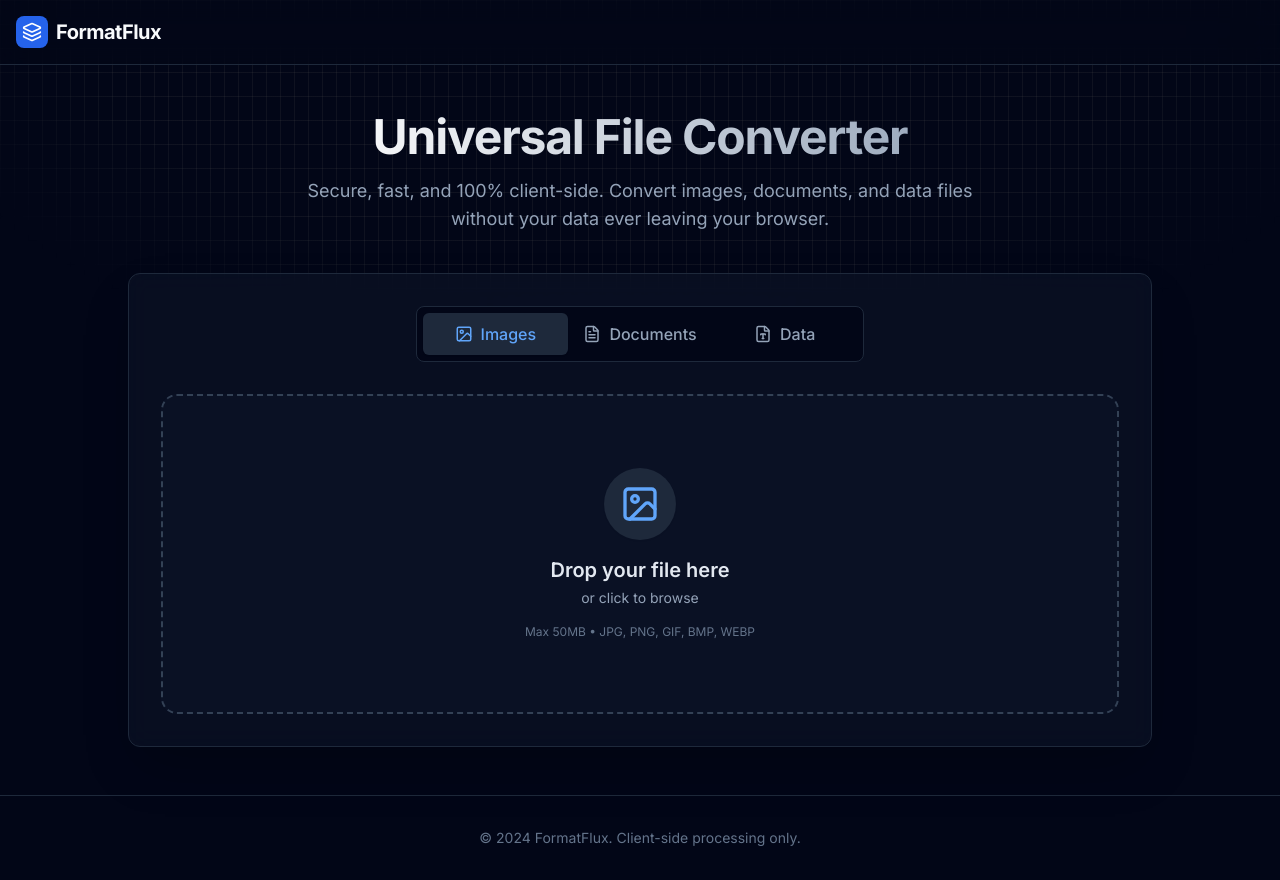
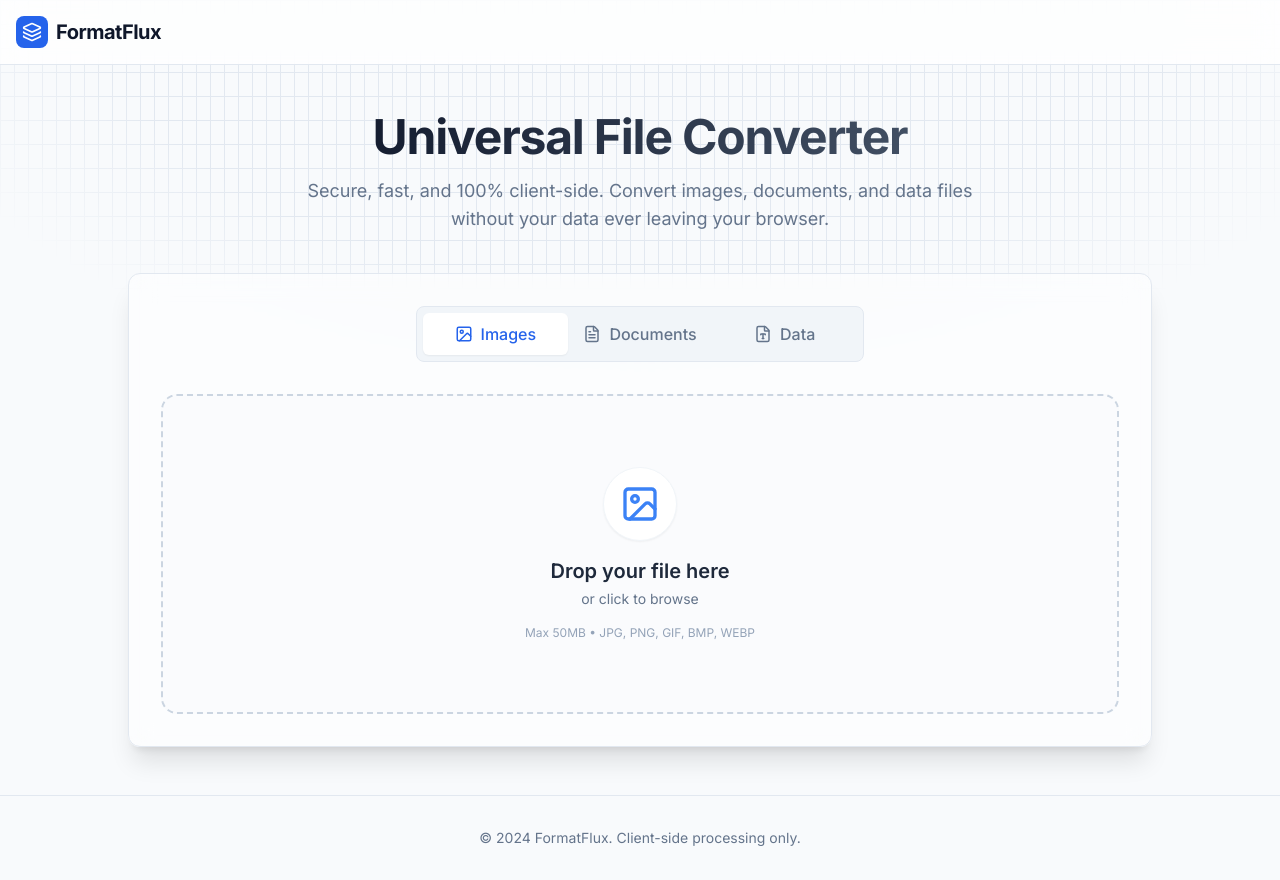
Before and after one commit to l2l2l2len/FormatFlux, a React (Vite) app: page / in a window 1280 px wide. Built offline with nearby package versions, Linux system fonts and the light colour scheme.

Commit message:
feat: Update UI to a lighter theme
Refactors the application's UI to adopt a lighter color scheme. This includes changes to the background, surface, and component colors for a more modern and accessible aesthetic.

```diff
--- a/App.tsx
+++ b/App.tsx
@@ -4,20 +4,20 @@ import { ToastProvider } from './components/ui/toast';
 import { Layers } from 'lucide-react';
 
 const Navbar = () => (
-  <nav className="border-b border-slate-800 bg-slate-950/50 backdrop-blur-md sticky top-0 z-50">
+  <nav className="border-b border-slate-200 bg-white/80 backdrop-blur-md sticky top-0 z-50">
     <div className="container mx-auto px-4 h-16 flex items-center justify-between">
       <div className="flex items-center gap-2">
         <div className="bg-blue-600 p-1.5 rounded-lg text-white">
           <Layers size={20} />
         </div>
-        <span className="font-bold text-xl tracking-tight">FormatFlux</span>
+        <span className="font-bold text-xl tracking-tight text-slate-900">FormatFlux</span>
       </div>
     </div>
   </nav>
 );
 
 const Footer = () => (
-  <footer className="border-t border-slate-800 bg-slate-950 py-8 mt-auto">
+  <footer className="border-t border-slate-200 bg-slate-50 py-8 mt-auto">
     <div className="container mx-auto px-4 flex justify-center text-center">
       <div className="text-slate-500 text-sm">
         © 2024 FormatFlux. Client-side processing only.
@@ -29,17 +29,17 @@ const Footer = () => (
 const App: React.FC = () => {
   return (
     <ToastProvider>
-      <div className="min-h-screen bg-slate-950 text-slate-50 flex flex-col font-sans">
-        <div className="fixed inset-0 bg-[linear-gradient(to_right,#4f4f4f2e_1px,transparent_1px),linear-gradient(to_bottom,#4f4f4f2e_1px,transparent_1px)] bg-[size:14px_24px] [mask-image:radial-gradient(ellipse_60%_50%_at_50%_0%,#000_70%,transparent_100%)] pointer-events-none z-0" />
+      <div className="min-h-screen bg-slate-50 text-slate-900 flex flex-col font-sans">
+        <div className="fixed inset-0 bg-[linear-gradient(to_right,#e2e8f0_1px,transparent_1px),linear-gradient(to_bottom,#e2e8f0_1px,transparent_1px)] bg-[size:14px_24px] [mask-image:radial-gradient(ellipse_60%_50%_at_50%_0%,#000_70%,transparent_100%)] pointer-events-none z-0" />
 
         <Navbar />
 
         <main className="flex-grow relative z-10 container mx-auto px-4 py-12 flex flex-col items-center">
           <div className="text-center space-y-4 mb-10 max-w-2xl">
-            <h1 className="text-4xl md:text-5xl font-extrabold tracking-tight bg-gradient-to-r from-white to-slate-400 bg-clip-text text-transparent">
+            <h1 className="text-4xl md:text-5xl font-extrabold tracking-tight bg-gradient-to-r from-slate-900 to-slate-600 bg-clip-text text-transparent">
               Universal File Converter
             </h1>
-            <p className="text-slate-400 text-lg">
+            <p className="text-slate-500 text-lg">
               Secure, fast, and 100% client-side. Convert images, documents, and data files without your data ever leaving your browser.
             </p>
           </div>
--- a/components/Converter.tsx
+++ b/components/Converter.tsx
@@ -200,10 +200,10 @@ export const Converter: React.FC = () => {
 
   return (
     <div className="w-full max-w-5xl mx-auto space-y-8 animate-in fade-in duration-500">
-      <Card className="border-slate-800 shadow-2xl bg-slate-900/50 backdrop-blur-md">
+      <Card className="border-slate-200 shadow-xl bg-white/50 backdrop-blur-md">
         <CardContent className="p-6 md:p-8">
           <TabsContainer value={activeTab} onValueChange={setActiveTab} className="w-full">
-            <TabsList className="grid grid-cols-3 w-full max-w-md mx-auto mb-8 bg-slate-950 p-1.5 h-14 border-slate-800">
+            <TabsList className="grid grid-cols-3 w-full max-w-md mx-auto mb-8 bg-slate-100 p-1.5 h-14 border-slate-200">
               <TabsTrigger value="image" className="gap-2 text-base">
                 <ImageIcon size={18} /> Images
               </TabsTrigger>
@@ -226,15 +226,15 @@ export const Converter: React.FC = () => {
                     className={cn(
                       "group relative flex flex-col items-center justify-center w-full h-80 rounded-2xl border-2 border-dashed transition-all duration-300 cursor-pointer overflow-hidden",
                       fileError
-                        ? "border-red-500/50 bg-red-900/10 hover:bg-red-900/20"
-                        : "border-slate-700 bg-slate-900/50 hover:border-blue-500 hover:bg-slate-800"
+                        ? "border-red-500/50 bg-red-50 hover:bg-red-100"
+                        : "border-slate-300 bg-slate-50/50 hover:border-blue-500 hover:bg-slate-100"
                     )}
                   >
-                    <div className="absolute inset-0 bg-grid-white/[0.02] [mask-image:linear-gradient(0deg,white,rgba(255,255,255,0.6))]" />
+                    <div className="absolute inset-0 bg-grid-black/[0.02] [mask-image:linear-gradient(0deg,white,rgba(255,255,255,0.6))]" />
                     <div className="relative z-10 flex flex-col items-center space-y-4 text-center p-6">
                       <div className={cn(
                         "p-4 rounded-full transition-transform duration-300 group-hover:scale-110 shadow-sm",
-                        fileError ? "bg-red-900/50 text-red-400" : "bg-slate-800 text-blue-400"
+                        fileError ? "bg-red-100 text-red-500" : "bg-white text-blue-500 border border-slate-100"
                       )}>
                         {fileError ? <AlertCircle size={40} /> :
                            activeTab === 'image' ? <ImageIcon size={40} /> :
@@ -243,14 +243,14 @@ export const Converter: React.FC = () => {
                         }
                       </div>
                       <div className="space-y-1">
-                        <p className="text-xl font-semibold text-slate-200">
+                        <p className="text-xl font-semibold text-slate-800">
                           {fileError ? 'Invalid File' : 'Drop your file here'}
                         </p>
-                        <p className="text-sm text-slate-400">
+                        <p className="text-sm text-slate-500">
                           {fileError || 'or click to browse'}
                         </p>
                       </div>
-                      <p className="text-xs text-slate-500 mt-4">
+                      <p className="text-xs text-slate-400 mt-4">
                         Max 50MB • {
                           activeTab === 'image' ? 'JPG, PNG, GIF, BMP, WEBP' :
                           activeTab === 'document' ? 'PDF, DOCX, XLSX' :
@@ -263,23 +263,23 @@ export const Converter: React.FC = () => {
                   <div className="flex flex-col md:flex-row gap-8 animate-in slide-in-from-bottom-4 duration-500">
                     {/* File Info Card */}
                     <div className="flex-1 space-y-6">
-                      <div className="flex items-start gap-4 p-4 rounded-xl bg-slate-950 border border-slate-800">
-                        <div className="h-20 w-20 rounded-lg overflow-hidden bg-slate-900 flex items-center justify-center shrink-0 shadow-sm border border-slate-800">
+                      <div className="flex items-start gap-4 p-4 rounded-xl bg-slate-50 border border-slate-200">
+                        <div className="h-20 w-20 rounded-lg overflow-hidden bg-white flex items-center justify-center shrink-0 shadow-sm border border-slate-200">
                           {activeTab === 'image' && previewUrl ? (
                             <img src={previewUrl} alt="Preview" className="h-full w-full object-cover" />
                           ) : (
-                             activeTab === 'document' ? <FileText size={32} className="text-slate-500" /> :
-                             <FileType size={32} className="text-slate-500" />
+                             activeTab === 'document' ? <FileText size={32} className="text-slate-400" /> :
+                             <FileType size={32} className="text-slate-400" />
                           )}
                         </div>
                         <div className="flex-1 min-w-0">
-                          <h3 className="font-semibold text-slate-200 truncate" title={file.name}>{file.name}</h3>
+                          <h3 className="font-semibold text-slate-900 truncate" title={file.name}>{file.name}</h3>
                           <p className="text-sm text-slate-500">
                             {(file.size / 1024 / 1024).toFixed(2)} MB
                           </p>
                           <button
                             onClick={resetState}
-                            className="text-xs text-red-400 hover:text-red-300 mt-2 font-medium flex items-center gap-1"
+                            className="text-xs text-red-500 hover:text-red-700 mt-2 font-medium flex items-center gap-1"
                           >
                             <X size={12} /> Remove File
                           </button>
@@ -289,7 +289,7 @@ export const Converter: React.FC = () => {
                       {/* Controls */}
                       <div className="space-y-6">
                         <div className="space-y-3">
-                          <label className="text-sm font-medium text-slate-300 flex items-center gap-2">
+                          <label className="text-sm font-medium text-slate-700 flex items-center gap-2">
                              <Settings2 size={16} /> Target Format
                           </label>
                           <div className="grid grid-cols-3 sm:grid-cols-4 gap-2">
@@ -300,8 +300,8 @@ export const Converter: React.FC = () => {
                                 className={cn(
                                   "px-3 py-2 rounded-lg text-sm font-semibold transition-all border break-words",
                                   targetFormat === fmt
-                                    ? "bg-blue-600 text-white border-blue-500 shadow-md shadow-blue-900/20 scale-105"
-                                    : "bg-slate-800 text-slate-400 border-slate-700 hover:border-blue-500 hover:text-blue-400"
+                                    ? "bg-blue-600 text-white border-blue-500 shadow-md shadow-blue-500/20 scale-105"
+                                    : "bg-white text-slate-600 border-slate-200 hover:border-blue-500 hover:text-blue-500"
                                 )}
                               >
                                 {getFormatLabel(fmt)}
@@ -311,10 +311,10 @@ export const Converter: React.FC = () => {
                         </div>
 
                         {activeTab === 'image' && ['jpg', 'webp'].includes(targetFormat) && (
-                          <div className="space-y-4 p-4 bg-slate-950 rounded-xl border border-slate-800">
+                          <div className="space-y-4 p-4 bg-slate-50 rounded-xl border border-slate-200">
                              <div className="flex justify-between">
-                                <label className="text-sm font-medium text-slate-300">Quality</label>
-                                <span className="text-sm text-blue-400 font-bold">{quality[0]}%</span>
+                                <label className="text-sm font-medium text-slate-700">Quality</label>
+                                <span className="text-sm text-blue-600 font-bold">{quality[0]}%</span>
                              </div>
                              <Slider
                                 value={quality}
@@ -336,8 +336,8 @@ export const Converter: React.FC = () => {
                               {isConverting ? 'Converting...' : 'Convert Now'}
                             </Button>
                         ) : (
-                             <div className="p-4 bg-green-950/30 rounded-xl border border-green-900/50 flex flex-col items-center gap-4 animate-in zoom-in-95">
-                                <div className="flex items-center gap-2 text-green-400 font-semibold">
+                             <div className="p-4 bg-green-50 rounded-xl border border-green-200 flex flex-col items-center gap-4 animate-in zoom-in-95">
+                                <div className="flex items-center gap-2 text-green-700 font-semibold">
                                     <CheckCircle2 size={20} /> Conversion Complete
                                 </div>
                                 <Button
@@ -349,7 +349,7 @@ export const Converter: React.FC = () => {
                                 </Button>
                                 <button
                                     onClick={() => setConvertedBlob(null)}
-                                    className="text-sm text-slate-500 hover:text-slate-300 underline"
+                                    className="text-sm text-slate-500 hover:text-slate-700 underline"
                                 >
                                     Convert another format
                                 </button>
@@ -383,11 +383,11 @@ export const Converter: React.FC = () => {
 
       {/* Loading Overlay */}
       {isConverting && (
-         <div className="fixed inset-0 bg-slate-950/80 backdrop-blur-sm z-50 flex items-center justify-center">
-             <div className="bg-slate-900 p-8 rounded-2xl border border-slate-800 shadow-2xl max-w-sm w-full space-y-4 text-center mx-4">
+         <div className="fixed inset-0 bg-white/80 backdrop-blur-sm z-50 flex items-center justify-center">
+             <div className="bg-white p-8 rounded-2xl border border-slate-200 shadow-2xl max-w-sm w-full space-y-4 text-center mx-4">
                  <div className="w-16 h-16 border-4 border-blue-500 border-t-transparent rounded-full animate-spin mx-auto" />
-                 <h3 className="text-xl font-bold text-slate-100">Converting...</h3>
-                 <p className="text-slate-400">Processing your document...</p>
+                 <h3 className="text-xl font-bold text-slate-900">Converting...</h3>
+                 <p className="text-slate-500">Processing your document...</p>
                  <Progress value={progress} className="h-2" />
              </div>
          </div>
--- a/components/ui/button.tsx
+++ b/components/ui/button.tsx
@@ -10,10 +10,10 @@ export const Button = React.forwardRef<HTMLButtonElement, ButtonProps>(
   ({ className, variant = 'primary', size = 'md', ...props }, ref) => {
     const variants = {
       primary: 'bg-blue-600 text-white hover:bg-blue-700 shadow-sm shadow-blue-500/20',
-      secondary: 'bg-slate-800 text-slate-100 hover:bg-slate-700',
-      outline: 'border border-slate-700 bg-transparent hover:bg-slate-800 text-slate-300',
-      ghost: 'hover:bg-slate-800 text-slate-300',
-      destructive: 'bg-red-900/50 text-red-200 border border-red-900 hover:bg-red-900/80',
+      secondary: 'bg-slate-100 text-slate-900 hover:bg-slate-200',
+      outline: 'border border-slate-200 bg-transparent hover:bg-slate-50 text-slate-700',
+      ghost: 'hover:bg-slate-100 text-slate-700',
+      destructive: 'bg-red-50 text-red-600 border border-red-200 hover:bg-red-100',
     };
 
     const sizes = {
--- a/components/ui/card.tsx
+++ b/components/ui/card.tsx
@@ -5,7 +5,7 @@ export const Card = React.forwardRef<HTMLDivElement, React.HTMLAttributes<HTMLDi
   ({ className, ...props }, ref) => (
     <div
       ref={ref}
-      className={cn("rounded-xl border border-slate-800 bg-slate-900 text-slate-50 shadow-sm", className)}
+      className={cn("rounded-xl border border-slate-200 bg-white text-slate-950 shadow-sm", className)}
       {...props}
     />
   )
--- a/components/ui/progress.tsx
+++ b/components/ui/progress.tsx
@@ -8,7 +8,7 @@ interface ProgressProps {
 
 export const Progress: React.FC<ProgressProps> = ({ value, className }) => {
   return (
-    <div className={cn("relative h-4 w-full overflow-hidden rounded-full bg-slate-800", className)}>
+    <div className={cn("relative h-4 w-full overflow-hidden rounded-full bg-slate-100", className)}>
       <div
         className="h-full w-full flex-1 bg-blue-500 transition-all duration-500 ease-in-out"
         style={{ transform: `translateX(-${100 - (value || 0)}%)` }}
--- a/components/ui/slider.tsx
+++ b/components/ui/slider.tsx
@@ -19,7 +19,7 @@ export const Slider: React.FC<SliderProps> = ({ value, min = 0, max = 100, step
 
   return (
     <div className={cn("relative flex w-full touch-none select-none items-center", className)}>
-      <div className="relative h-2 w-full grow overflow-hidden rounded-full bg-slate-700">
+      <div className="relative h-2 w-full grow overflow-hidden rounded-full bg-slate-200">
         <div
             className="absolute h-full bg-blue-500"
             style={{ width: `${percentage}%` }}
@@ -35,7 +35,7 @@ export const Slider: React.FC<SliderProps> = ({ value, min = 0, max = 100, step
         className="absolute h-full w-full opacity-0 cursor-pointer"
       />
       <div
-        className="absolute h-5 w-5 rounded-full border-2 border-blue-500 bg-slate-950 ring-offset-slate-950 transition-colors focus-visible:outline-none focus-visible:ring-2 focus-visible:ring-slate-400 focus-visible:ring-offset-2 disabled:pointer-events-none disabled:opacity-50 pointer-events-none"
+        className="absolute h-5 w-5 rounded-full border-2 border-blue-500 bg-white ring-offset-white transition-colors focus-visible:outline-none focus-visible:ring-2 focus-visible:ring-slate-400 focus-visible:ring-offset-2 disabled:pointer-events-none disabled:opacity-50 pointer-events-none"
         style={{ left: `calc(${percentage}% - 10px)` }}
       />
     </div>
--- a/components/ui/tabs.tsx
+++ b/components/ui/tabs.tsx
@@ -27,7 +27,7 @@ interface TabsListProps {
 }
 
 export const TabsList: React.FC<TabsListProps> = ({ children, className }) => (
-  <div className={cn("inline-flex h-12 items-center justify-center rounded-lg bg-slate-950 p-1 text-slate-400 w-full mb-6 border border-slate-800", className)}>
+  <div className={cn("inline-flex h-12 items-center justify-center rounded-lg bg-slate-100 p-1 text-slate-500 w-full mb-6 border border-slate-200", className)}>
     {children}
   </div>
 );
@@ -46,8 +46,8 @@ export const TabsTrigger: React.FC<TabsTriggerProps> = ({ value, children, curre
     <button
       onClick={() => onValueChange?.(value)}
       className={cn(
-        "inline-flex items-center justify-center whitespace-nowrap rounded-md px-3 py-2 text-sm font-medium ring-offset-slate-950 transition-all focus-visible:outline-none focus-visible:ring-2 focus-visible:ring-slate-400 focus-visible:ring-offset-2 disabled:pointer-events-none disabled:opacity-50 w-full h-full",
-        isActive ? "bg-slate-800 text-blue-400 shadow-sm" : "hover:bg-slate-800/50 hover:text-slate-100",
+        "inline-flex items-center justify-center whitespace-nowrap rounded-md px-3 py-2 text-sm font-medium ring-offset-white transition-all focus-visible:outline-none focus-visible:ring-2 focus-visible:ring-slate-400 focus-visible:ring-offset-2 disabled:pointer-events-none disabled:opacity-50 w-full h-full",
+        isActive ? "bg-white text-blue-600 shadow-sm" : "hover:bg-white/60 hover:text-slate-900",
         className
       )}
     >
@@ -65,7 +65,7 @@ interface TabsContentProps {
 
 export const TabsContent: React.FC<TabsContentProps> = ({ value, currentValue, children, className }) => {
   if (value !== currentValue) return null;
-  return <div className={cn("mt-2 ring-offset-slate-950 focus-visible:outline-none focus-visible:ring-2 focus-visible:ring-slate-400 focus-visible:ring-offset-2 animate-in fade-in-50 zoom-in-95 duration-200", className)}>{children}</div>;
+  return <div className={cn("mt-2 ring-offset-white focus-visible:outline-none focus-visible:ring-2 focus-visible:ring-slate-400 focus-visible:ring-offset-2 animate-in fade-in-50 zoom-in-95 duration-200", className)}>{children}</div>;
 };
 
 // Wrapper to inject props
--- a/index.html
+++ b/index.html
@@ -13,8 +13,8 @@
               primary: '#3B82F6', // Blue 500
               'primary-hover': '#2563EB', // Blue 600
               'primary-foreground': '#FFFFFF',
-              background: '#020617', // Slate 950
-              surface: '#0F172A', // Slate 900
+              background: '#FFFFFF', // White
+              surface: '#F8FAFC', // Slate 50
             },
             fontFamily: {
               sans: ['Inter', 'system-ui', 'sans-serif'],
@@ -27,8 +27,8 @@
       @import url('https://fonts.googleapis.com/css2?family=Inter:wght@400;500;600;700&display=swap');
       body {
         font-family: 'Inter', sans-serif;
-        background-color: #020617;
-        color: #F8FAFC;
+        background-color: #FFFFFF;
+        color: #0F172A;
       }
     </style>
     <!-- Conversion Libraries -->
```
